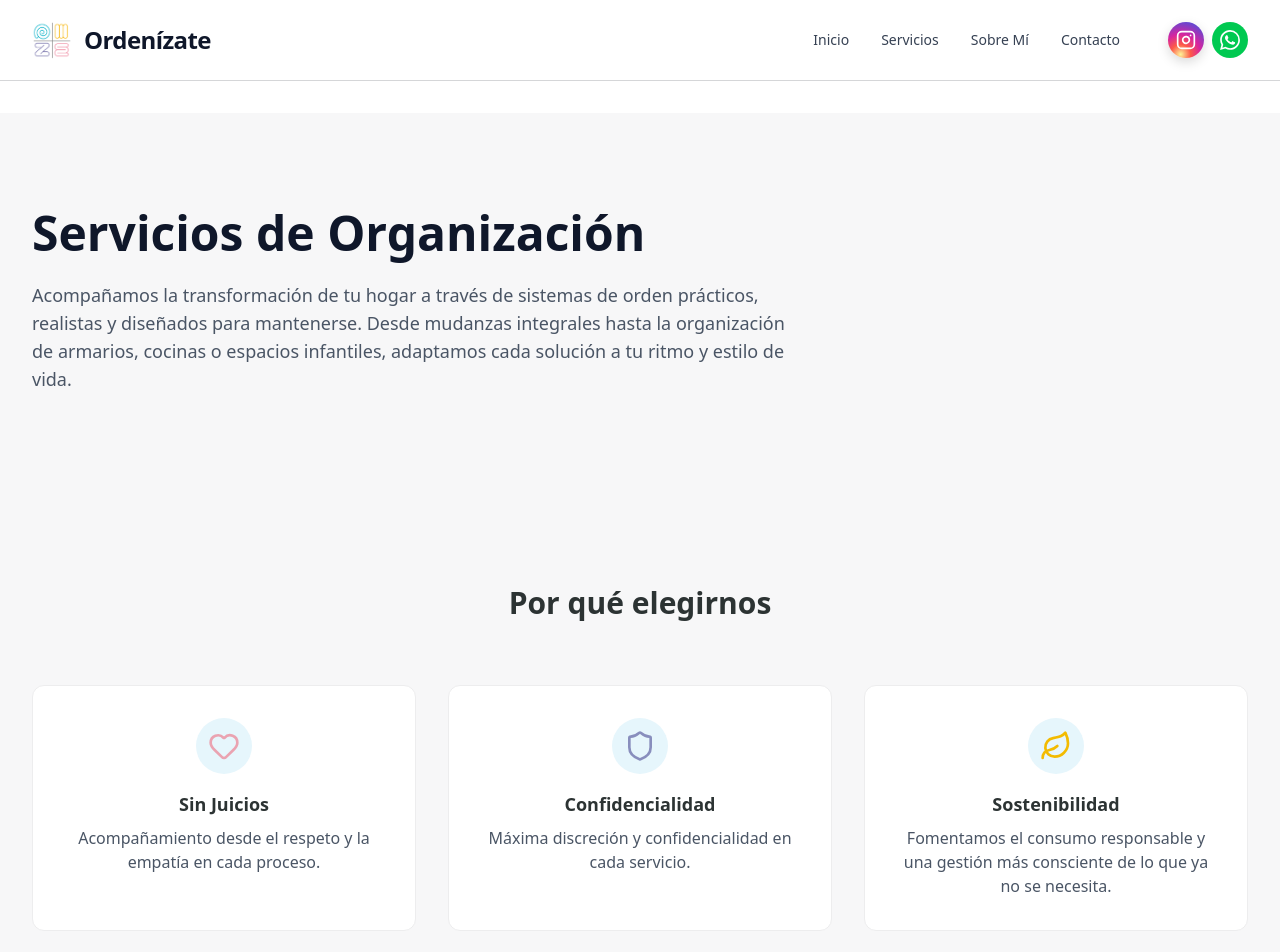
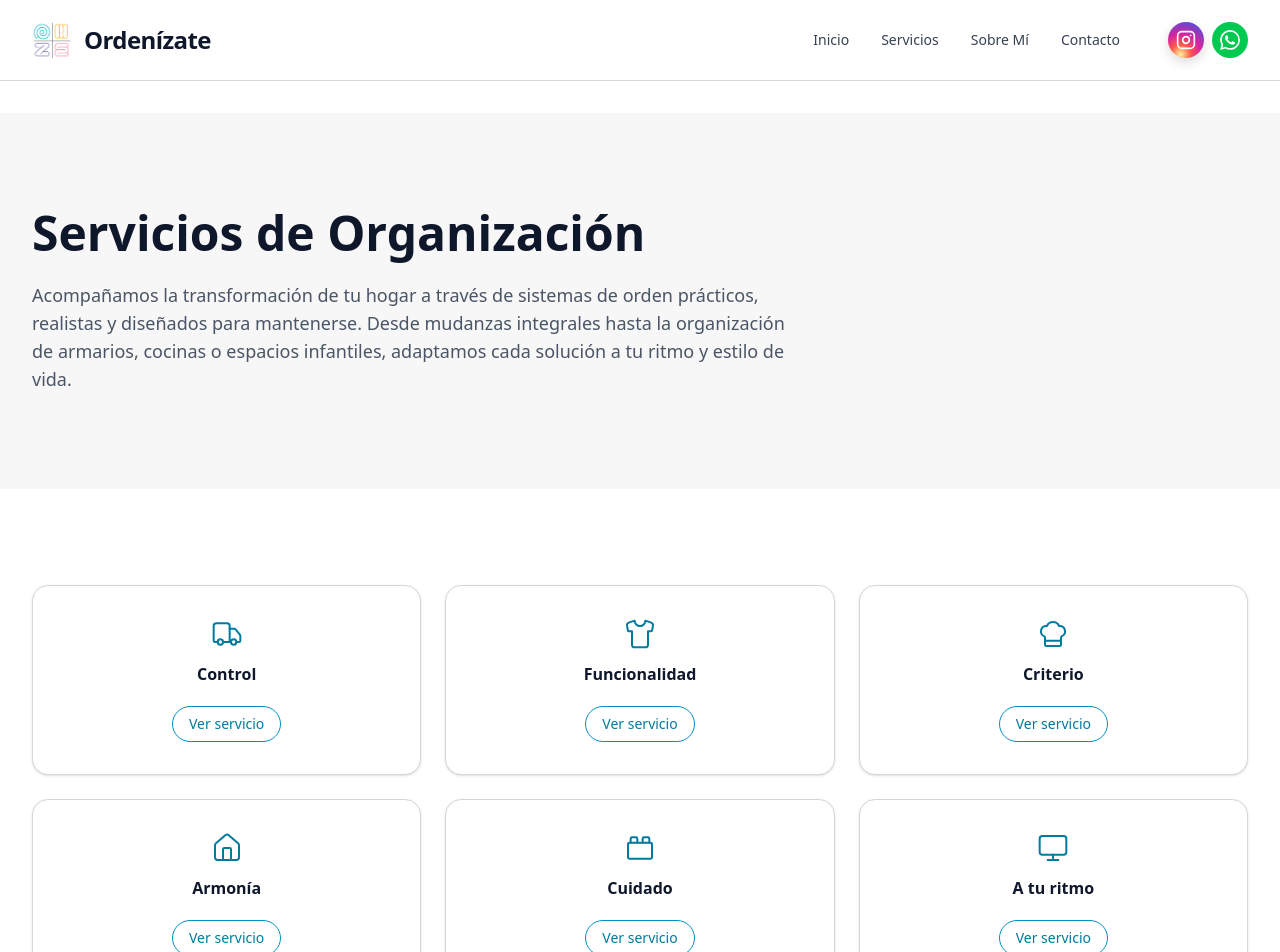
Before and after one commit to cruizbqa/ordenizate-bcn-web, a Next.js app: page /servicios in a window 1280 px wide. Shown: the top 952 px of the page. Built offline with nearby package versions, Linux system fonts and the light colour scheme.

Commit message:
refactor: /servicios como índice

```diff
--- a/app/servicios/page.tsx
+++ b/app/servicios/page.tsx
@@ -1,18 +1,25 @@
 import { Metadata } from 'next';
-import NextImage from 'next/image';
-import { SITE_CONFIG } from '@/lib/constants';
 import { Button } from '@/components/ui/Button';
 import { Container } from '@/components/ui/Container';
 import { Section } from '@/components/ui/Section';
-import { Check, Truck, Home, Bubbles, LampDesk, Container as LucideContainer, Shirt, ChefHat, ToyBrick, Monitor } from 'lucide-react';
+import { Truck, Home, Shirt, ChefHat, ToyBrick, Monitor } from 'lucide-react';
+import { ValueCard } from '@/components/ui/ValueCard';
 import { Heart, Shield, Leaf } from 'lucide-react';
-import { ValueCard } from '@/components/ui/ValueCard';
 
 export const metadata: Metadata = {
     title: 'Servicios | Mudanzas y Organización',
     description: 'Descubre nuestros servicios de organización profesional en Barcelona. Mudanzas, hogar, armarios, cocinas y más.',
     alternates: { canonical: '/servicios' },
 };
+
+const services = [
+    { href: '/servicios/mudanzas', icon: Truck, label: 'Control' },
+    { href: '/servicios/armarios', icon: Shirt, label: 'Funcionalidad' },
+    { href: '/servicios/cocinas', icon: ChefHat, label: 'Criterio' },
+    { href: '/servicios/estancias', icon: Home, label: 'Armonía' },
+    { href: '/servicios/infantil', icon: ToyBrick, label: 'Cuidado' },
+    { href: '/servicios/online', icon: Monitor, label: 'A tu ritmo' },
+];
 
 export default function ServicesPage() {
     return (
@@ -30,6 +37,24 @@ export default function ServicesPage() {
                     </div>
                 </Container>
             </div>
+
+            {/* Services index */}
+            <Section>
+                <Container>
+                    <div className="grid grid-cols-1 sm:grid-cols-2 lg:grid-cols-3 gap-6">
+                        {services.map((s) => (
+                            <div
+                                key={s.href}
+                                className="flex flex-col items-center text-center gap-3 p-8 bg-white rounded-2xl border border-sand-200 shadow-sm hover:shadow-md transition-shadow"
+                            >
+                                <s.icon size={32} strokeWidth={1.5} className="text-sage-600" />
+                                <p className="font-serif font-semibold text-charcoal-900">{s.label}</p>
+                                <Button href={s.href} variant="outline" size="sm" className="mt-2">Ver servicio</Button>
+                            </div>
+                        ))}
+                    </div>
+                </Container>
+            </Section>
 
             {/* Values */}
             <Section className="bg-sand-50">
@@ -57,34 +82,3 @@ export default function ServicesPage() {
         </div>
     );
 }
-
-function ServiceItem({ title, description, icon }: { title: string, description: string, icon: React.ReactNode }) {
-    return (
-        <div className="flex gap-4">
-            <div className="mt-1 bg-sand-50 p-2 rounded-lg h-fit">
-                {icon}
-            </div>
-            <div>
-                <h3 className="font-semibold text-charcoal-900">{title}</h3>
-                <p className="text-sm text-gray-600 mt-1">{description}</p>
-            </div>
-        </div>
-    )
-}
-
-function PriceCard({ title, hours, price, features, highlight }: { title: string, hours: string, price: string, features: string[], highlight?: boolean }) {
-    return (
-        <div className={`p-8 rounded-2xl border ${highlight ? 'bg-white border-sage-200 shadow-lg relative' : 'bg-transparent border-sand-200'}`}>
-            {highlight && <div className="absolute top-0 right-0 bg-sage-600 text-white text-xs px-3 py-1 rounded-bl-lg rounded-tr-lg font-medium">Popular</div>}
-            <h3 className="font-serif font-bold text-xl mb-2">{title}</h3>
-            <p className="text-gray-500 text-sm mb-4">{hours}</p>
-            <div className="text-3xl font-bold text-charcoal-900 mb-6">{price}</div>
-            <ul className="space-y-3 text-sm text-gray-600 mb-8">
-                {features.map((f, i) => (
-                    <li key={i} className="flex gap-2"><Check size={16} className="text-sage-500" /> {f}</li>
-                ))}
-            </ul>
-            <Button href="/contacto" variant={highlight ? 'primary' : 'outline'} className="w-full">Reservar</Button>
-        </div>
-    )
-}
```
